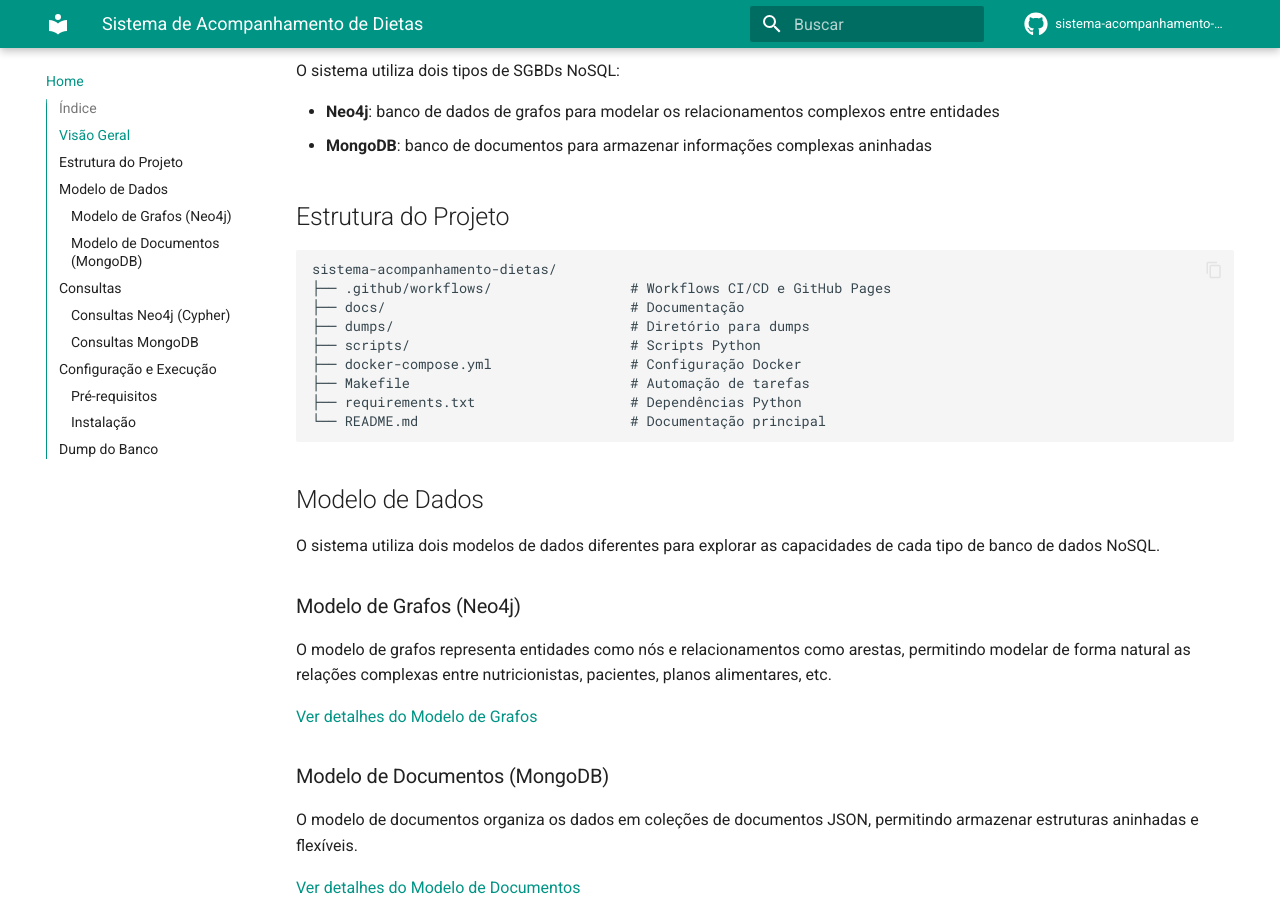
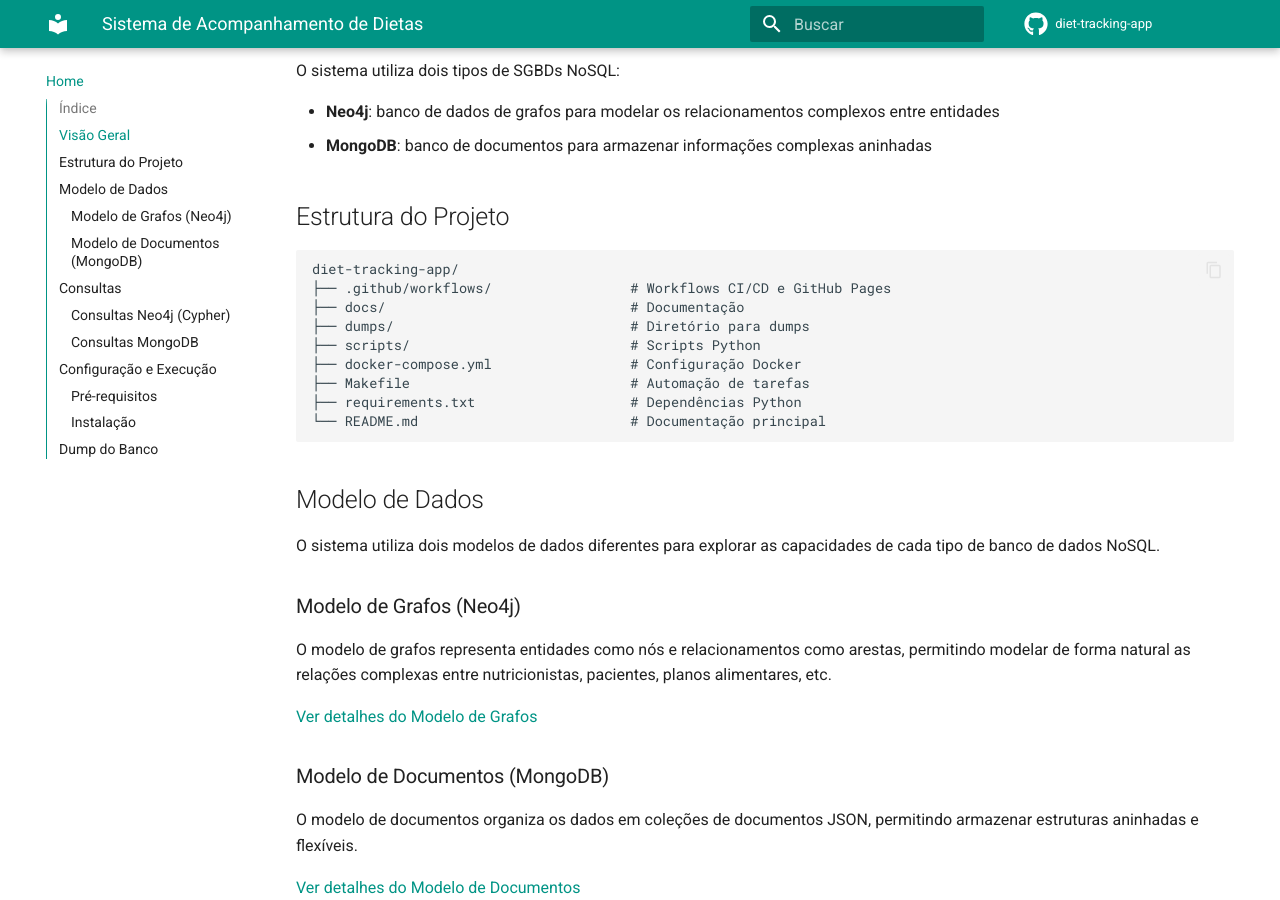
Before and after one commit to DanielPortes/diet-tracking-app, an MkDocs documentation site: the page built from docs/index.md, in a window 1280 px wide and 900 px high, scrolled down 982 px. Built offline with MkDocs 1.6.1 and Material for MkDocs 9.7.7, drawn with Linux system fonts in a browser that asks for light colours; comment, search, counter and statistics services are not loaded.

````diff
--- a/docs/index.md
+++ b/docs/index.md
@@ -40,7 +40,7 @@ O sistema utiliza dois tipos de SGBDs NoSQL:
 ## Estrutura do Projeto
 
 ```
-sistema-acompanhamento-dietas/
+diet-tracking-app/
 ├── .github/workflows/                 # Workflows CI/CD e GitHub Pages
 ├── docs/                              # Documentação
 ├── dumps/                             # Diretório para dumps
--- a/mkdocs.yml
+++ b/mkdocs.yml
@@ -1,8 +1,8 @@
-site_name: Sistema de Acompanhamento de Dietas - NoSQL
+site_name: Sistema de Acompanhamento de Dietas - NoSQL - Daniel Fagundes
 site_description: Sistema de banco de dados NoSQL para nutricionistas acompanharem a dieta dos seus pacientes
-site_author: Seu Nome
-repo_url: https://github.com/seu-usuario/sistema-acompanhamento-dietas
-repo_name: sistema-acompanhamento-dietas
+site_author: Daniel Fagundes
+repo_url: https://github.com/DanielPortes/diet-tracking-app
+repo_name: diet-tracking-app
 
 theme:
   name: material
````
